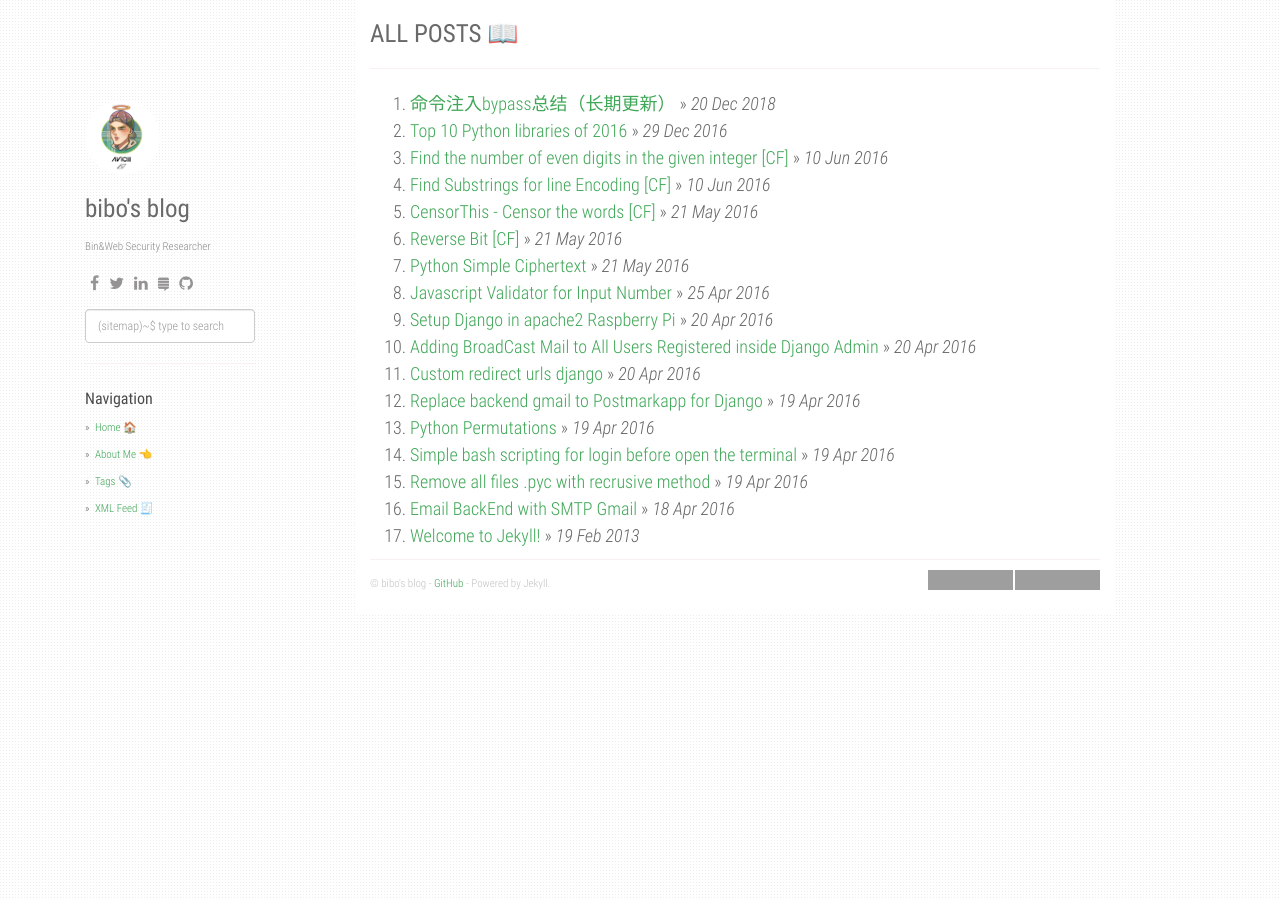
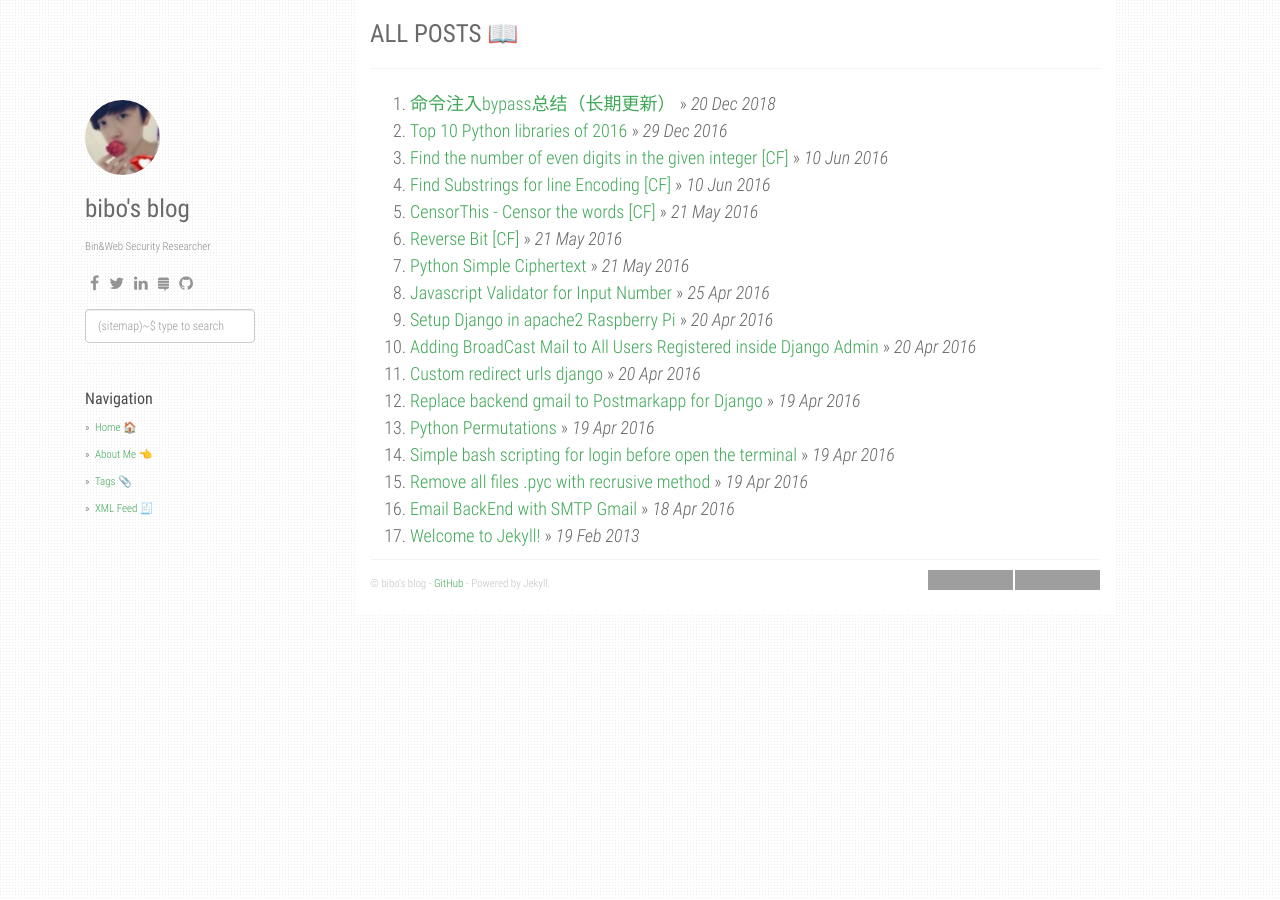
Before and after one commit to fuchen666/ppbibo.github.io, a Jekyll site: the page built from index.html, in a window 1280 px wide. Built offline with Jekyll 4.4.1, drawn with Linux system fonts in a browser that asks for light colours; the list of posts is cut into pages by our own code; grey boxes are pictures that could not be loaded.

Commit message:
update header picture

```diff
--- a/_config.yml
+++ b/_config.yml
@@ -3,7 +3,7 @@ description: know it then do it🎬
 author: bibo's blog
 github: https://github.com/ppbibo
 about: Bin&Web Security Researcher
-avatar_url: /static/img/avatar.jpg
+avatar_url: /static/img/avatar1.jpg
 
 enableTags: true
 tagarray: []
```
Also changed, not shown: static/img/avatar1.jpg (added), 2 other files.
